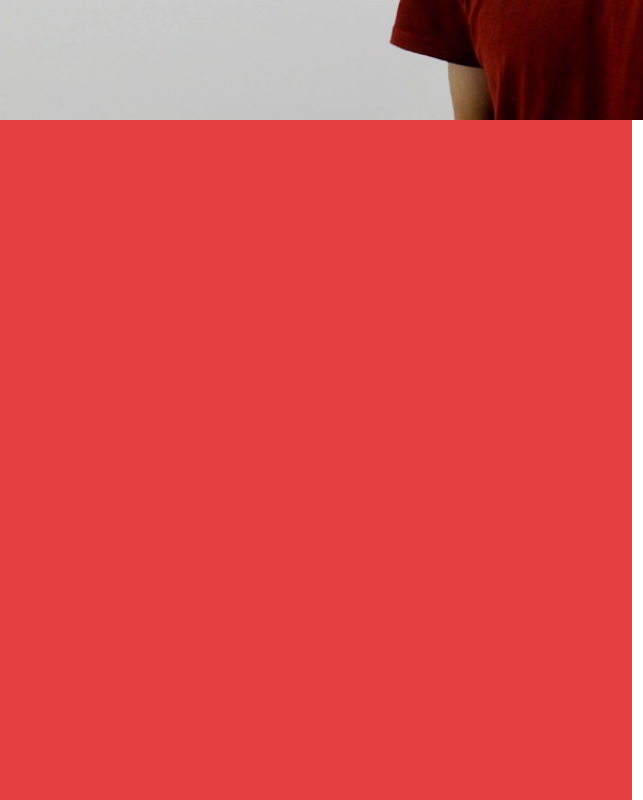
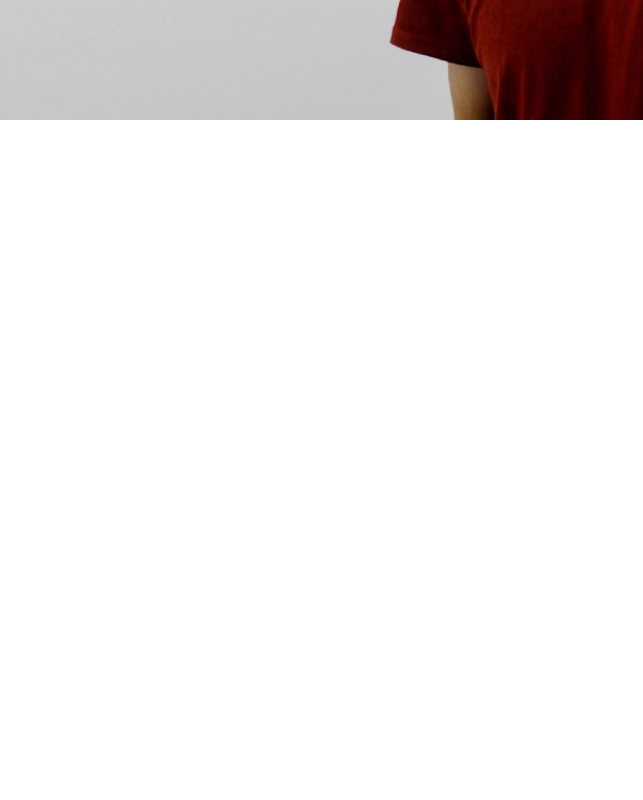
Before and after one commit to jackreategui/jackreategui, a website: page index.html in a window 1280 px wide. Shown: the part 680-1480 px from the top of the page, 0-643 px from the left. Drawn offline with nearby package versions, Linux system fonts and the light colour scheme.

Commit message:
agregue cambios al fondo de las imagenes

```diff
--- a/css/index.css
+++ b/css/index.css
@@ -212,7 +212,7 @@ background-color: var(--white);
     background-position: center;
     background-repeat: no-repeat;
     background-size: cover;
-    /* background-color: var(--blue); */
+    background-color: transparent;
 }
 
 .hero_h1{
@@ -646,7 +646,7 @@ footer{
 
         width: 100%;
         height: 700px;
-        background-color: var(--red_2);
+        background-color: transparent;
     }
 
     .sobre_mi_container--text{
```
